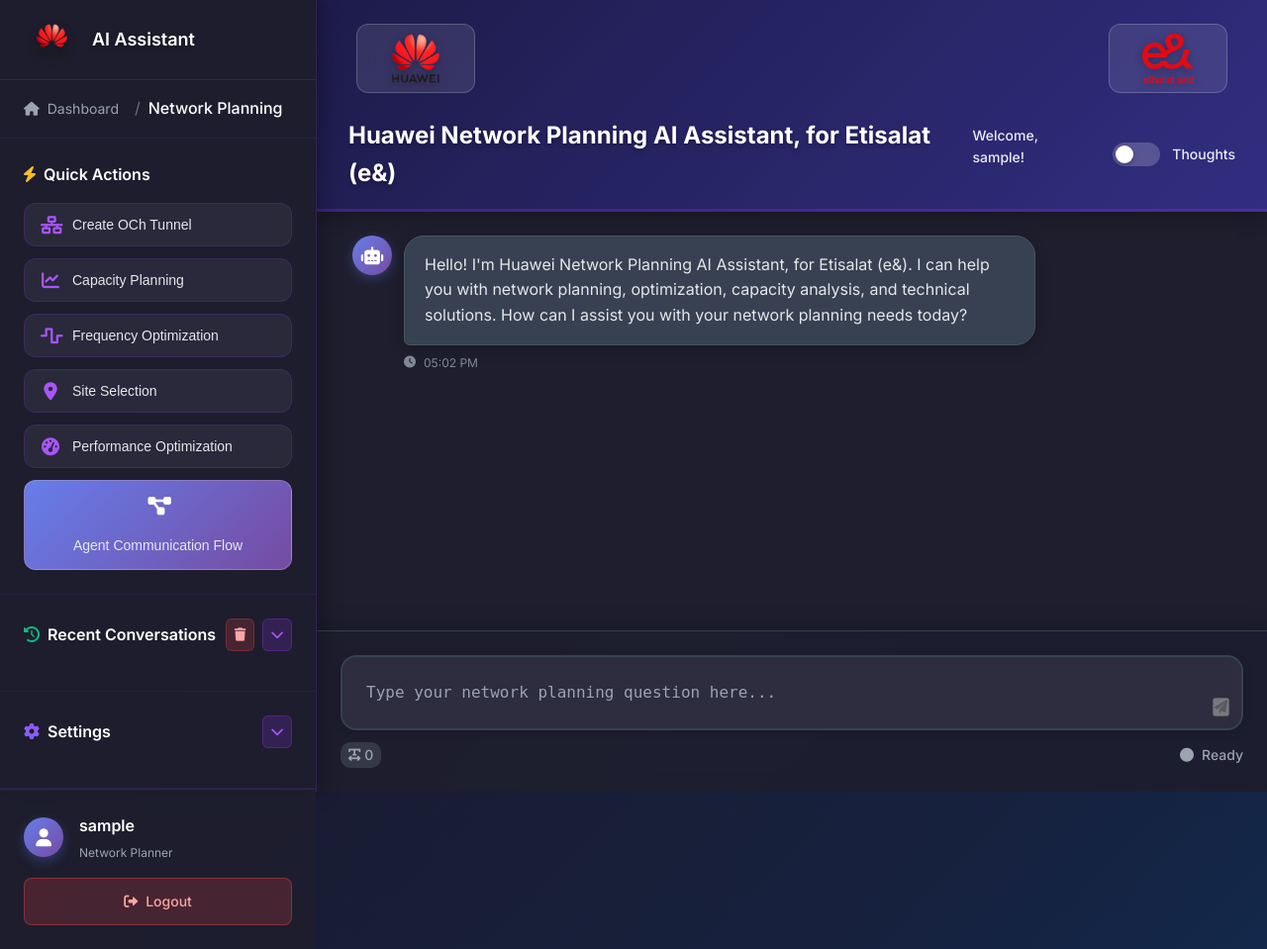
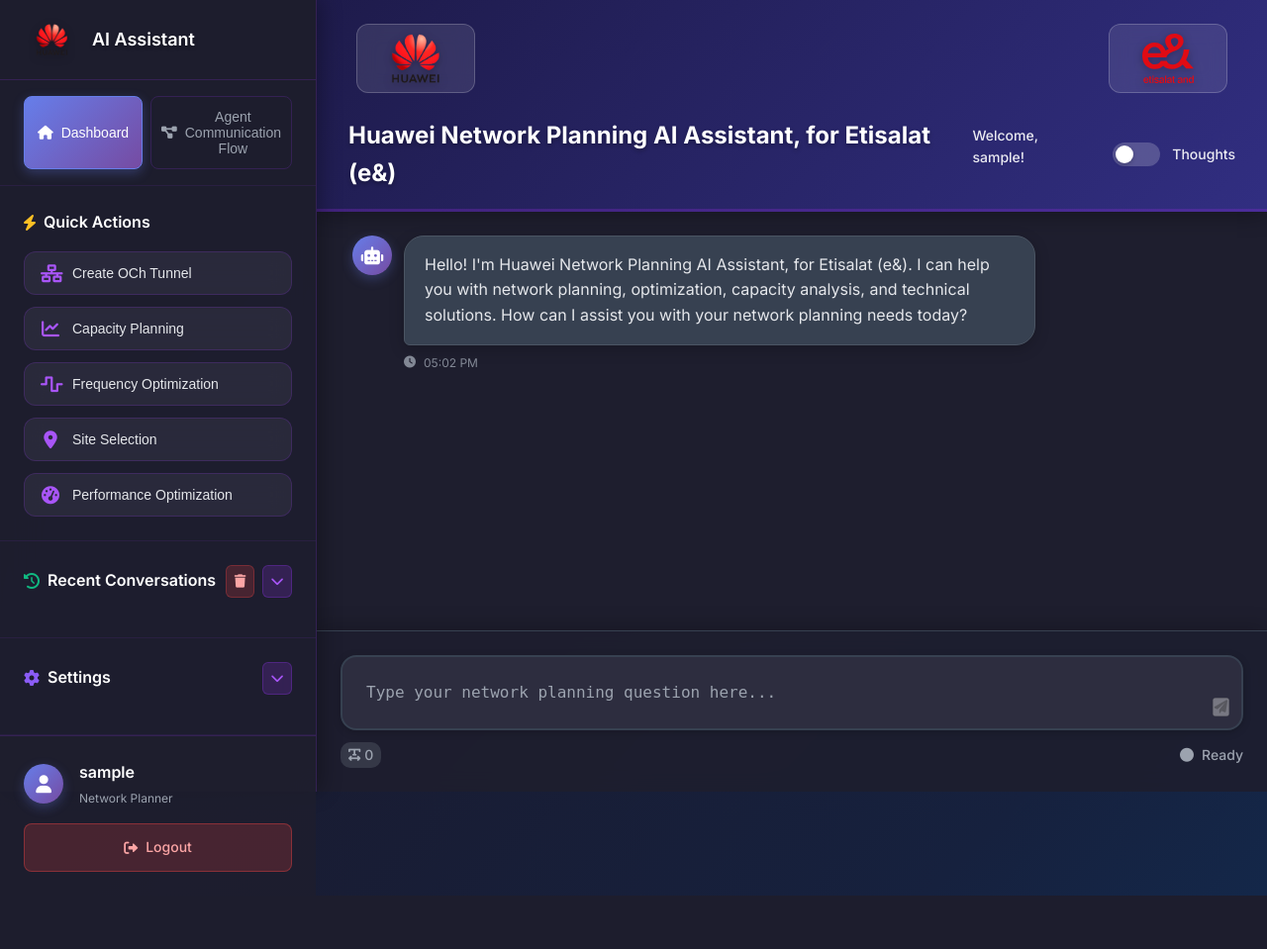
Before and after one commit to hesamrahimi/etisalat3, a Flask app: page /dashboard in a window 1280 px wide. Shown: the whole page at 99% size. After the commit the page ends 905 px from the top, so only its background shows below. Run offline with Flask 3, Linux system fonts and the light colour scheme; the visitor is signed in with stand-in values (Sample User, id 1); some libraries are stand-ins or nearby versions.

Commit message:
New design for the agent-to-agent communication tab

```diff
--- a/static/css/style.css
+++ b/static/css/style.css
@@ -417,50 +417,51 @@ body {
     color: #c084fc;
 }
 
-/* ===== BREADCRUMB NAVIGATION ===== */
-.breadcrumb-nav {
+/* ===== TAB NAVIGATION ===== */
+.tab-navigation {
     padding: var(--space-4) var(--space-6);
     border-bottom: 1px solid rgba(147, 51, 234, 0.1);
 }
 
-.breadcrumb {
-    display: flex;
-    align-items: center;
+.tab-list {
+    display: flex;
     gap: var(--space-2);
-    list-style: none;
-    margin: 0;
-    padding: 0;
-}
-
-.breadcrumb-item {
+}
+
+.tab-button {
     display: flex;
     align-items: center;
     gap: var(--space-2);
-}
-
-.breadcrumb-item:not(:last-child)::after {
-    content: '/';
-    color: #6b7280;
-    margin-left: var(--space-2);
-}
-
-.breadcrumb-link {
-    display: flex;
-    align-items: center;
-    gap: var(--space-2);
+    padding: var(--space-3) var(--space-4);
+    background: transparent;
+    border: 1px solid rgba(147, 51, 234, 0.2);
+    border-radius: 8px;
     color: #9ca3af;
     text-decoration: none;
     font-size: var(--font-size-sm);
-    transition: color var(--transition-normal);
-}
-
-.breadcrumb-link:hover {
+    font-weight: 500;
+    transition: all var(--transition-normal);
+    cursor: pointer;
+    min-width: 120px;
+    justify-content: center;
+}
+
+.tab-button:hover {
     color: #a855f7;
-}
-
-.breadcrumb-item.active span {
+    background: rgba(147, 51, 234, 0.1);
+    border-color: rgba(147, 51, 234, 0.3);
+    transform: translateY(-1px);
+}
+
+.tab-button.active {
     color: #fff;
-    font-weight: 500;
+    background: linear-gradient(135deg, #667eea 0%, #764ba2 100%);
+    border-color: #667eea;
+    box-shadow: 0 4px 12px rgba(102, 126, 234, 0.3);
+}
+
+.tab-button i {
+    font-size: var(--font-size-sm);
 }
 
 /* ===== QUICK ACTIONS ===== */
@@ -1103,6 +1104,56 @@ body {
     display: flex;
     flex-direction: column;
     overflow: hidden;
+    position: relative;
+}
+
+/* ===== TAB CONTENT ===== */
+.tab-content {
+    display: none;
+    flex: 1;
+    flex-direction: column;
+    overflow: hidden;
+    opacity: 0;
+    transform: translateY(10px);
+    transition: all var(--transition-normal);
+}
+
+.tab-content.active {
+    display: flex;
+    opacity: 1;
+    transform: translateY(0);
+}
+
+/* ===== VISUALIZATION TAB STYLES ===== */
+#visualization-content {
+    padding: var(--space-6);
+}
+
+.visualization-header {
+    text-align: center;
+    margin-bottom: var(--space-6);
+}
+
+.visualization-header h1 {
+    color: #fff;
+    font-size: var(--font-size-2xl);
+    font-weight: 600;
+    margin-bottom: var(--space-3);
+    display: flex;
+    align-items: center;
+    justify-content: center;
+    gap: var(--space-3);
+}
+
+.visualization-header h1 i {
+    color: #667eea;
+}
+
+.visualization-info p {
+    color: #9ca3af;
+    font-size: var(--font-size-sm);
+    max-width: 600px;
+    margin: 0 auto;
 }
 
 /* ===== DASHBOARD STYLES ===== */
--- a/templates/dashboard.html
+++ b/templates/dashboard.html
@@ -22,19 +22,18 @@
                 </button>
             </div>
 
-            <!-- Breadcrumb Navigation -->
-            <nav class="breadcrumb-nav">
-                <ol class="breadcrumb">
-                    <li class="breadcrumb-item">
-                        <a href="#" class="breadcrumb-link">
+            <!-- Tab Navigation -->
+            <nav class="tab-navigation">
+                <div class="tab-list">
+                    <button class="tab-button active" id="dashboard-tab" data-tab="dashboard">
                         <i class="fas fa-home"></i>
                         <span>Dashboard</span>
-                        </a>
-                    </li>
-                    <li class="breadcrumb-item active">
-                        <span>Network Planning</span>
-                    </li>
-                </ol>
+                    </button>
+                    <button class="tab-button" id="visualization-tab" data-tab="visualization">
+                        <i class="fas fa-project-diagram"></i>
+                        <span>Agent Communication Flow</span>
+                    </button>
+                </div>
             </nav>
 
             <!-- Quick Actions -->
@@ -63,10 +62,6 @@
                     <button class="quick-action-btn" data-query="Network performance optimization">
                         <i class="fas fa-tachometer-alt"></i>
                         <span>Performance Optimization</span>
-                    </button>
-                    <button class="quick-action-btn visualization-btn" id="visualization-toggle-btn">
-                        <i class="fas fa-project-diagram"></i>
-                        <span>Agent Communication Flow</span>
                     </button>
                 </div>
             </div>
@@ -205,38 +200,10 @@
             </div>
         </aside>
 
-        <!-- Expandable Visualization Panel -->
-        <div class="visualization-panel" id="visualization-panel">
-            <div class="visualization-header">
-                <h2 class="visualization-title">
-                    <i class="fas fa-project-diagram"></i>
-                    AI Agent Communication Flow
-                </h2>
-                <button class="visualization-close-btn" id="visualization-close-btn">
-                    <i class="fas fa-times"></i>
-                </button>
-            </div>
-            <div class="visualization-content" id="visualization-content">
-                <div class="visualization-loading" id="visualization-loading">
-                    <div class="loading-spinner"></div>
-                    <p>Loading communication data...</p>
-                </div>
-                <div class="visualization-container" id="visualization-container" style="display: none;">
-                    <div class="graph-container" id="graph-container">
-                        <!-- Visualization graph will be rendered here -->
-                    </div>
-                    <div class="visualization-controls">
-                        <button class="btn btn-danger" id="clear-btn">
-                            <i class="fas fa-trash"></i>
-                            Clear Data
-                        </button>
-                    </div>
-                </div>
-            </div>
-        </div>
-
         <!-- Main Content Area -->
         <main class="main-content">
+            <!-- Dashboard Tab Content -->
+            <div class="tab-content active" id="dashboard-content">
                 <!-- Header Container -->
                 <div class="header-container">
                     <div class="logo-section">
@@ -309,6 +276,37 @@
                         </div>
                     </div>
                 </div>
+            </div>
+
+            <!-- Visualization Tab Content -->
+            <div class="tab-content" id="visualization-content">
+                <div class="visualization-header">
+                    <h1>
+                        <i class="fas fa-project-diagram"></i>
+                        AI Agent Communication Flow
+                    </h1>
+                    <div class="visualization-info">
+                        <p>Real-time visualization of agent-to-agent communication during network planning operations</p>
+                    </div>
+                </div>
+
+                <div class="visualization-loading" id="visualization-loading">
+                    <div class="loading-spinner"></div>
+                    <p>Loading communication data...</p>
+                </div>
+
+                <div class="visualization-container" id="visualization-container" style="display: none;">
+                    <div class="graph-container" id="graph-container">
+                        <!-- Visualization graph will be rendered here -->
+                    </div>
+                    <div class="visualization-controls">
+                        <button class="btn btn-danger" id="clear-btn">
+                            <i class="fas fa-trash"></i>
+                            Clear Data
+                        </button>
+                    </div>
+                </div>
+            </div>
         </main>
     </div>
 
```
Also changed, not shown: static/js/chat.js (+68 -55 lines). Lines whose indentation alone changed are shown as unchanged.
